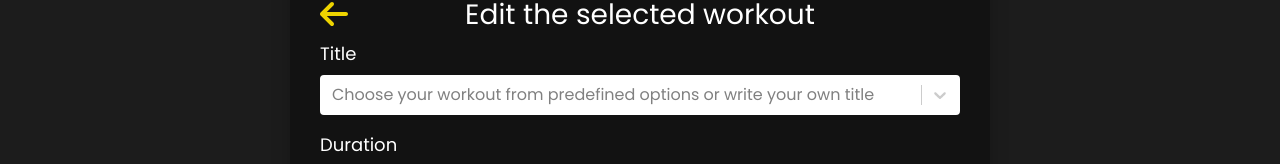
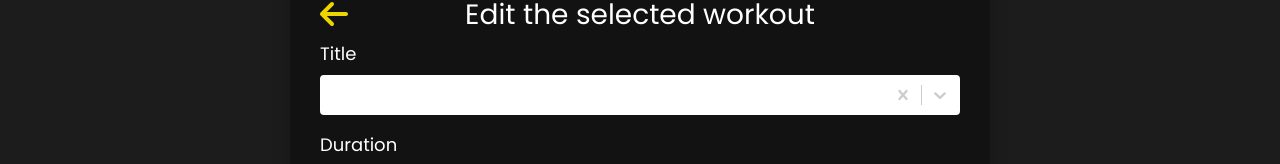
Before and after one commit to nnd1402/workout-masters-front, a React (Create React App) app: page /edit-workout/1 in a window 1280 px wide. Shown: the part 208-372 px from the top of the page. Built offline with nearby package versions, Linux system fonts and the light colour scheme; no server answers.

Commit message:
fixed edit and add forms react select

```diff
--- a/src/components/WorkoutOptions.tsx
+++ b/src/components/WorkoutOptions.tsx
@@ -9,5 +9,6 @@ export const options: OptionType[] = [
 	{ value: 'Arms Training', label: 'Arms Training' },
 	{ value: 'Calisthenics Training', label: 'Calisthenics Training' },
 	{ value: 'Crossfit Training', label: 'Crossfit Training' },
-	{ value: 'Legs Training', label: 'Legs Training' }
+	{ value: 'Legs Training', label: 'Legs Training' },
+	{ value: 'Cardio Training', label: 'Cardio Training' }
 ];
--- a/src/components/pages/WorkoutAdd/WorkoutAddForm.tsx
+++ b/src/components/pages/WorkoutAdd/WorkoutAddForm.tsx
@@ -40,12 +40,8 @@ const WorkoutAddForm = () => {
 		navigate('/list?showMessage=addedSuccess');
 	}
 
-	function typeWorkoutTitle(e: React.ChangeEvent<HTMLInputElement>): void {
-		setWorkoutTitle(e.target.value);
-	}
-
-	function selectWorkoutTitle(selectedOption: { label: string }): void {
-		setWorkoutTitle(selectedOption.label);
+	function setTypedTitle(newValue: string): void {
+		setWorkoutTitle(newValue);
 	}
 
 	function handleDurationChange(e: React.ChangeEvent<HTMLInputElement>): void {
@@ -112,8 +108,7 @@ const WorkoutAddForm = () => {
 					</Row>
 					<WorkoutFormTitle
 						workoutTitle={workoutTitle}
-						typeWorkoutTitle={typeWorkoutTitle}
-						selectWorkoutTitle={selectWorkoutTitle}
+						setTypedTitle={setTypedTitle}
 					/>
 					<WorkoutFormDuration
 						workoutDuration={workoutDuration}
--- a/src/components/pages/WorkoutAdd/addForm-components/WorkoutFormTitle.tsx
+++ b/src/components/pages/WorkoutAdd/addForm-components/WorkoutFormTitle.tsx
@@ -1,15 +1,15 @@
 import { useState } from 'react';
 import Form from 'react-bootstrap/Form';
 import CreatableSelect from 'react-select/creatable';
+import { options } from './../../../WorkoutOptions';
 
 type WorkoutFormTitleProps = {
 	workoutTitle: string;
-	typeWorkoutTitle: (e: React.ChangeEvent<HTMLInputElement>) => void;
-	selectWorkoutTitle: (selectedOption: { label: string }) => void;
+	setTypedTitle: (newValue: string) => void;
 };
 
 interface IProps {
-	data: any;
+	data: {};
 	isDisabled: boolean;
 	isSelected: boolean;
 	isFocused: boolean;
@@ -22,34 +22,9 @@ interface Option {
 	readonly value: string;
 }
 
-const createOption = (label: string) => ({
-	label,
-	value: label.toLowerCase().replace(/\W/g, '')
-});
-
-const defaultOptions = [
-	createOption('Push Training'),
-	createOption('Pull Training'),
-	createOption('Arms Training'),
-	createOption('Legs Training'),
-	createOption('Calisthenics'),
-	createOption('Crossfit')
-];
-
 const WorkoutFormTitle = (props: WorkoutFormTitleProps) => {
-	const [isLoading, setIsLoading] = useState(false);
-	const [options, setOptions] = useState(defaultOptions);
 	const [value, setValue] = useState<Option | null>();
 
-	const handleCreate = (inputValue: string) => {
-		setIsLoading(true);
-		setTimeout(() => {
-			const newOption = createOption(inputValue);
-			setIsLoading(false);
-			setOptions((prev) => [...prev, newOption]);
-			setValue(newOption);
-		}, 1000);
-	};
 	const colorStyles = {
 		control: (styles: IStyles, state: any) => ({
 			...styles,
@@ -71,25 +46,21 @@ const WorkoutFormTitle = (props: WorkoutFormTitleProps) => {
 		}
 	};
 
+	function handleTitleChange(inputTitleValue: any) {
+		setValue(inputTitleValue);
+		props.setTypedTitle(inputTitleValue.label);
+	}
+
 	return (
 		<Form.Group className='mb-3 form-group'>
 			<Form.Label className='add-workout-label'>Title</Form.Label>
-			{/* <Form.Control
-				size='lg'
-				type='text'
-				placeholder='Enter the title of your workout'
-				className='form-control'
-				defaultValue={props.workoutTitle}
-				onChange={props.typeWorkoutTitle}
-			/> */}
 			<CreatableSelect
-				name={props.workoutTitle}
-				isLoading={isLoading}
+				isClearable
 				placeholder='Choose your workout from predefined options or write your own title'
 				options={options}
-				onCreateOption={handleCreate}
-				onChange={props.selectWorkoutTitle}
+				onChange={(param) => handleTitleChange(param)}
 				styles={colorStyles}
+				value={value}
 			/>
 		</Form.Group>
 	);
--- a/src/components/pages/WorkoutEdit/WorkoutEditForm.tsx
+++ b/src/components/pages/WorkoutEdit/WorkoutEditForm.tsx
@@ -39,14 +39,6 @@ const WorkoutEditForm = () => {
 
 	function navigateToWorkoutListSuccess() {
 		navigate('/list?showMessage=editedSuccess');
-	}
-
-	function typeWorkoutTitle(e: React.ChangeEvent<HTMLInputElement>): void {
-		setWorkoutTitle(e.target.value);
-	}
-
-	function selectWorkoutTitle(selectedOption: { label: string }): void {
-		setWorkoutTitle(selectedOption.label);
 	}
 
 	function handleDurationChange(e: React.ChangeEvent<HTMLInputElement>): void {
@@ -131,6 +123,10 @@ const WorkoutEditForm = () => {
 			});
 	};
 
+	function setTypedTitle(newValue: string): void {
+		setWorkoutTitle(newValue);
+	}
+
 	return (
 		<>
 			<Container className='form-container'>
@@ -151,8 +147,7 @@ const WorkoutEditForm = () => {
 					</Row>
 					<WorkoutEditFormTitle
 						workoutTitle={workoutTitle}
-						typeWorkoutTitle={typeWorkoutTitle}
-						selectWorkoutTitle={selectWorkoutTitle}
+						setTypedTitle={setTypedTitle}
 					/>
 					<WorkoutEditFormDuration
 						workoutDuration={workoutDuration}
--- a/src/components/pages/WorkoutEdit/editForm-components/WorkoutEditFormTitle.tsx
+++ b/src/components/pages/WorkoutEdit/editForm-components/WorkoutEditFormTitle.tsx
@@ -1,11 +1,11 @@
-import { useState } from 'react';
+import { useEffect, useState } from 'react';
 import Form from 'react-bootstrap/Form';
 import CreatableSelect from 'react-select/creatable';
+import { options } from '../../../WorkoutOptions';
 
 type WorkoutFormTitleProps = {
 	workoutTitle: string;
-	typeWorkoutTitle: (e: React.ChangeEvent<HTMLInputElement>) => void;
-	selectWorkoutTitle: (selectedOption: { label: string }) => void;
+	setTypedTitle: (newValue: string) => void;
 };
 
 interface IProps {
@@ -22,34 +22,13 @@ interface Option {
 	readonly value: string;
 }
 
-const createOption = (label: string) => ({
-	label,
-	value: label.toLowerCase().replace(/\W/g, '')
-});
-
-const defaultOptions = [
-	createOption('Push Training'),
-	createOption('Pull Training'),
-	createOption('Arms Training'),
-	createOption('Legs Training'),
-	createOption('Calisthenics'),
-	createOption('Crossfit')
-];
-
 const WorkoutEditFormTitle = (props: WorkoutFormTitleProps) => {
-	const [isLoading, setIsLoading] = useState(false);
-	const [options, setOptions] = useState(defaultOptions);
 	const [value, setValue] = useState<Option | null>();
 
-	const handleCreate = (inputValue: string) => {
-		setIsLoading(true);
-		setTimeout(() => {
-			const newOption = createOption(inputValue);
-			setIsLoading(false);
-			setOptions((prev) => [...prev, newOption]);
-			setValue(newOption);
-		}, 1000);
-	};
+	useEffect(() => {
+		let title = props.workoutTitle;
+		setValue({ label: title, value: title });
+	}, [props.workoutTitle]);
 
 	const colorStyles = {
 		control: (styles: IStyles, state: any) => ({
@@ -72,25 +51,23 @@ const WorkoutEditFormTitle = (props: WorkoutFormTitleProps) => {
 		}
 	};
 
+	function handleTitleChange(inputTitleValue: any) {
+		setValue(inputTitleValue);
+		props.setTypedTitle(inputTitleValue.label);
+	}
+
 	return (
 		<Form.Group className='mb-3 form-group'>
 			<Form.Label className='form-label'>Title</Form.Label>
-			{/* <Form.Control
-				size='lg'
-				type='text'
-				placeholder='Enter the title of your workout'
-				className='form-control'
-				defaultValue={props.workoutTitle}
-				onChange={props.typeWorkoutTitle}
-			/> */}
 			<CreatableSelect
-				name={props.workoutTitle}
-				isLoading={isLoading}
+				isClearable
 				placeholder='Choose your workout from predefined options or write your own title'
 				options={options}
-				onCreateOption={handleCreate}
-				onChange={props.selectWorkoutTitle}
+				onChange={(param) => {
+					handleTitleChange(param);
+				}}
 				styles={colorStyles}
+				value={value}
 			/>
 		</Form.Group>
 	);
```
